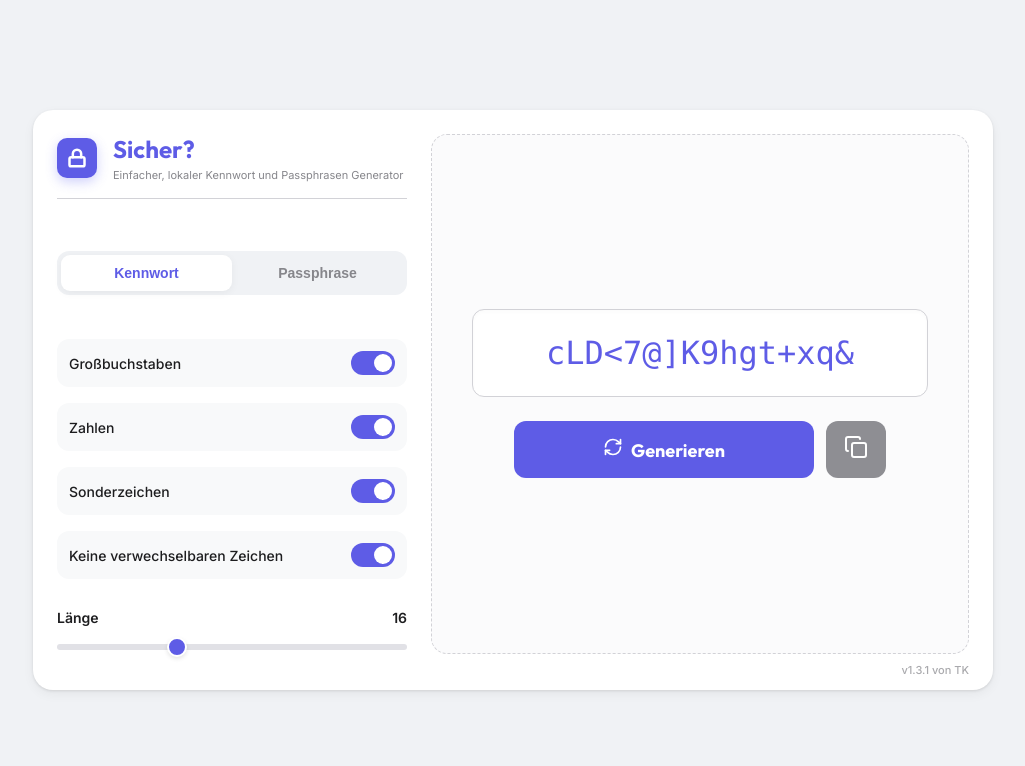
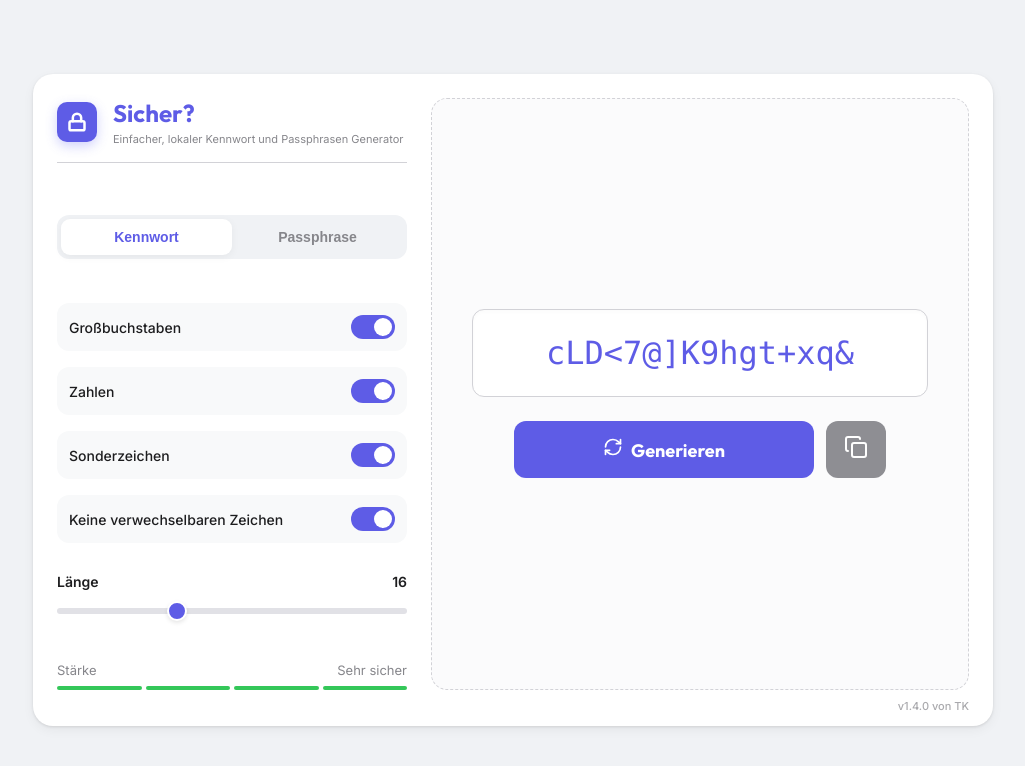
Before and after one commit to FlyingT/sicher, a React (Vite) app: page / in a window 1280 px wide. Shown: the top 766 px of the page, without its empty margins (127-1152 px from the left). Built offline with nearby package versions, Linux system fonts and the light colour scheme.

Commit message:
Feature: Stärke-Indikator (Entropy Meter) hinzugefügt; Fix: UI-Cleanup (v1.4.0)

```diff
--- a/src/App.tsx
+++ b/src/App.tsx
@@ -13,6 +13,36 @@ const App: React.FC = () => {
     const [includeSymbols, setIncludeSymbols] = useState(true);
     const [excludeConfusing, setExcludeConfusing] = useState(true);
     const [copied, setCopied] = useState(false);
+    const [strength, setStrength] = useState<{ score: number; label: string }>({ score: 0, label: 'Sehr schwach' });
+
+    const calculateStrength = useCallback(() => {
+        if (!password) {
+            setStrength({ score: 0, label: 'Sehr schwach' });
+            return;
+        }
+
+        let entropy = 0;
+        if (mode === 'passphrase') {
+            // Each word from a 7700 word list adds ~12.9 bits of entropy
+            entropy = wordCount * Math.log2(wordlist.length);
+        } else {
+            let poolSize = 26; // lowercase
+            if (includeUppercase) poolSize += 26;
+            if (includeNumbers) poolSize += 10;
+            if (includeSymbols) poolSize += 30;
+            if (excludeConfusing) poolSize -= 10;
+            entropy = length * Math.log2(poolSize);
+        }
+
+        if (entropy < 40) setStrength({ score: 1, label: 'Schwach' });
+        else if (entropy < 60) setStrength({ score: 2, label: 'Mittel' });
+        else if (entropy < 80) setStrength({ score: 3, label: 'Sicher' });
+        else setStrength({ score: 4, label: 'Sehr sicher' });
+    }, [password, mode, length, wordCount, includeUppercase, includeNumbers, includeSymbols, excludeConfusing]);
+
+    useEffect(() => {
+        calculateStrength();
+    }, [calculateStrength]);
 
     const generatePassword = useCallback(() => {
         if (mode === 'passphrase') {
@@ -179,6 +209,23 @@ const App: React.FC = () => {
                                 onChange={e => setLength(parseInt(e.target.value))}
                             />
                         </div>
+
+                        <div className="strength-container" style={{ marginTop: '24px' }}>
+                            <div className="strength-label">
+                                <span>Stärke</span>
+                                <span>{strength.label}</span>
+                            </div>
+                            <div className="strength-meter">
+                                {[1, 2, 3, 4].map(s => (
+                                    <div
+                                        key={s}
+                                        className={`strength-segment ${strength.score >= s ? 'active' : ''} ${strength.score <= 1 ? 'low' :
+                                                strength.score <= 2 ? 'medium' : 'high'
+                                            }`}
+                                    />
+                                ))}
+                            </div>
+                        </div>
                     </>
                 ) : (
                     <div className="control-group">
@@ -211,9 +258,26 @@ const App: React.FC = () => {
                                         setSeparator(val);
                                     }
                                 }}
-                                placeholder="Leerzeichen"
+                                placeholder=""
                                 maxLength={5}
                             />
+                        </div>
+
+                        <div className="strength-container">
+                            <div className="strength-label">
+                                <span>Stärke</span>
+                                <span>{strength.label}</span>
+                            </div>
+                            <div className="strength-meter">
+                                {[1, 2, 3, 4].map(s => (
+                                    <div
+                                        key={s}
+                                        className={`strength-segment ${strength.score >= s ? 'active' : ''} ${strength.score <= 1 ? 'low' :
+                                                strength.score <= 2 ? 'medium' : 'high'
+                                            }`}
+                                    />
+                                ))}
+                            </div>
                         </div>
                     </div>
                 )}
@@ -241,7 +305,7 @@ const App: React.FC = () => {
             </main>
             <footer className="version-indicator">
                 <a href="https://github.com/FlyingT/sicher/blob/main/CHANGELOG.md" target="_blank" rel="noopener noreferrer">
-                    v1.3.1 von TK
+                    v1.4.0 von TK
                 </a>
             </footer>
         </div>
--- a/src/index.css
+++ b/src/index.css
@@ -317,6 +317,46 @@ input[type=range]::-webkit-slider-thumb {
 }
 
 /* Version Indicator */
+/* Strength Indicator */
+.strength-container {
+  margin-top: 16px;
+}
+
+.strength-label {
+  display: flex;
+  justify-content: space-between;
+  font-size: 13px;
+  color: var(--text-secondary);
+  margin-bottom: 8px;
+}
+
+.strength-meter {
+  height: 4px;
+  display: flex;
+  gap: 4px;
+  background: transparent;
+}
+
+.strength-segment {
+  flex: 1;
+  height: 100%;
+  background: rgba(0, 0, 0, 0.05);
+  border-radius: 2px;
+  transition: background-color 0.3s ease;
+}
+
+.strength-segment.active.low {
+  background-color: #ff3b30;
+}
+
+.strength-segment.active.medium {
+  background-color: #ffcc00;
+}
+
+.strength-segment.active.high {
+  background-color: #34c759;
+}
+
 .version-indicator {
   position: absolute;
   bottom: 12px;
```
Also changed, not shown: 2 other files (tests, documents, lock files or other folders).
